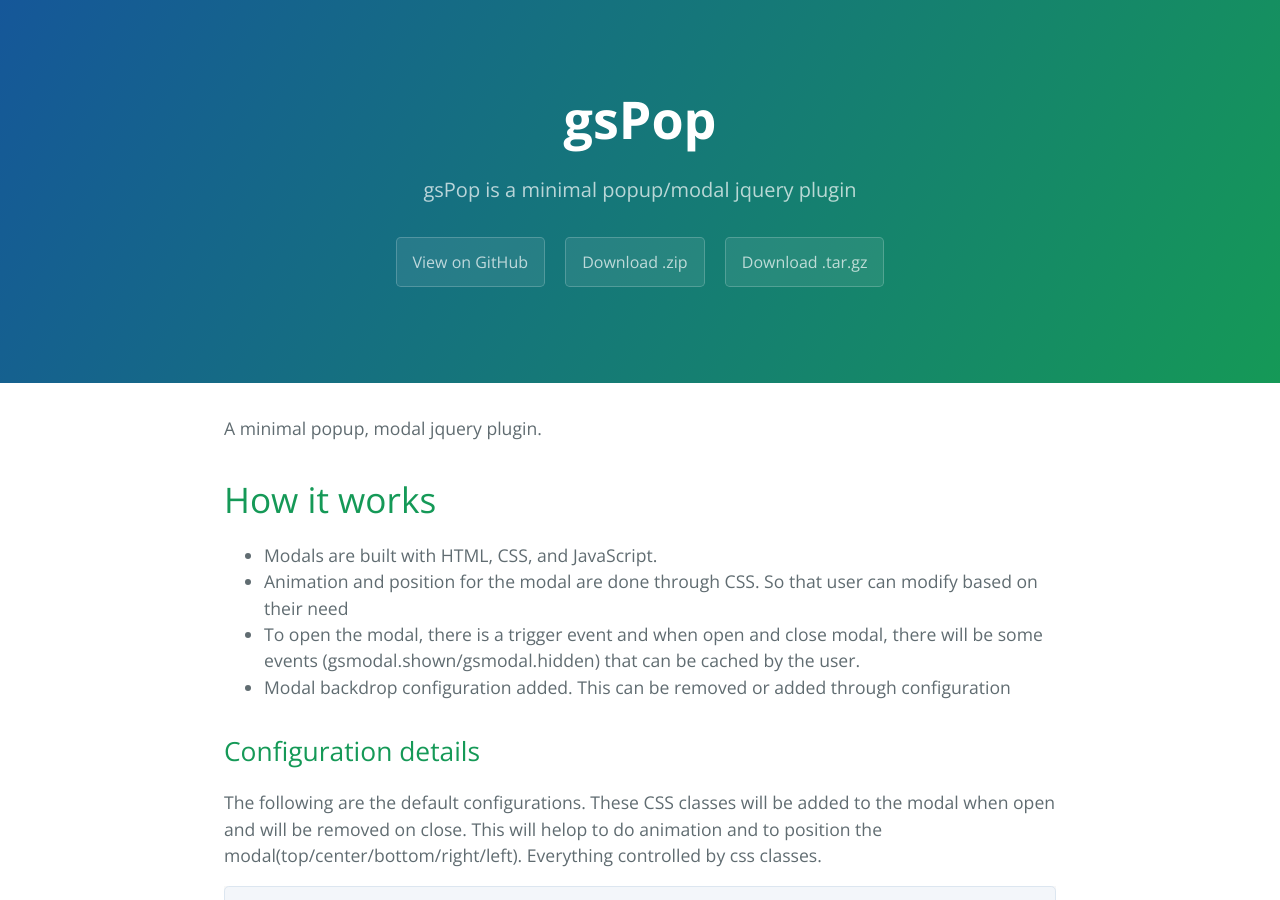
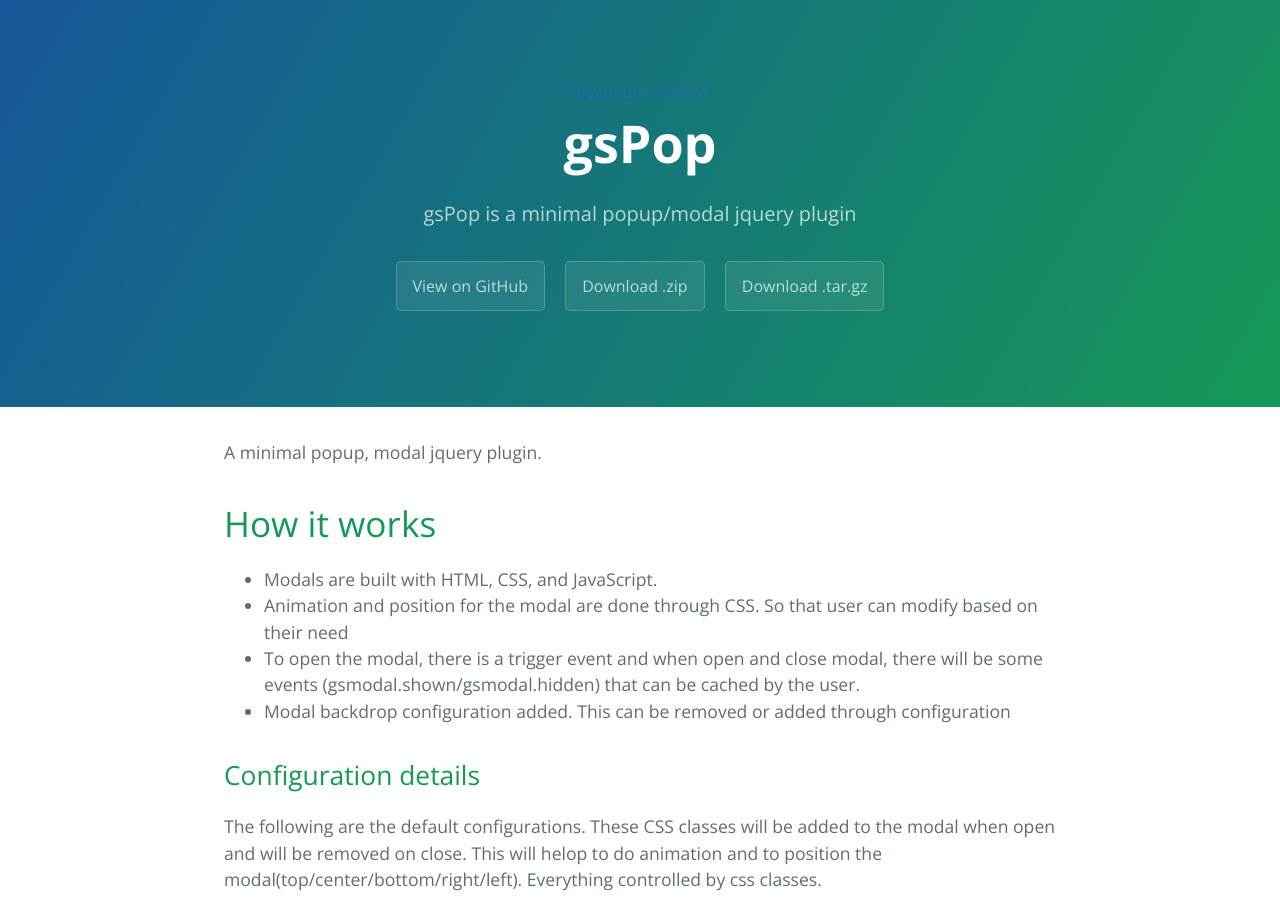
Before and after one commit to shabi1497/gsPop, a Jekyll site: the page built from docs/index.md, in a window 1280 px wide and 900 px high. Built offline with Jekyll 4.4.1, drawn with Linux system fonts in a browser that asks for light colours; our own code applies the rules of GitHub Pages for plain Markdown files; some of the changed lines change nothing that is shown.

Commit message:
new html page

```diff
--- a/docs/_layouts/default.html
+++ b/docs/_layouts/default.html
@@ -27,9 +27,8 @@
     <script src="{{ 'dist/demo.js?v=' | append: site.github.build_revision | relative_url }}"></script>
   </head>
   <body>
-    <a id="skip-to-content" href="#content">Skip to the content.</a>
-
     <header class="page-header" role="banner">
+      <a  href="second.html">Skip to the content.</a>
       <h1 class="project-name">{{ page.title | default: site.title | default: site.github.repository_name }}</h1>
       <h2 class="project-tagline">{{ page.description | default: site.description | default: site.github.project_tagline }}</h2>
       {% if site.github.is_project_page %}
```
